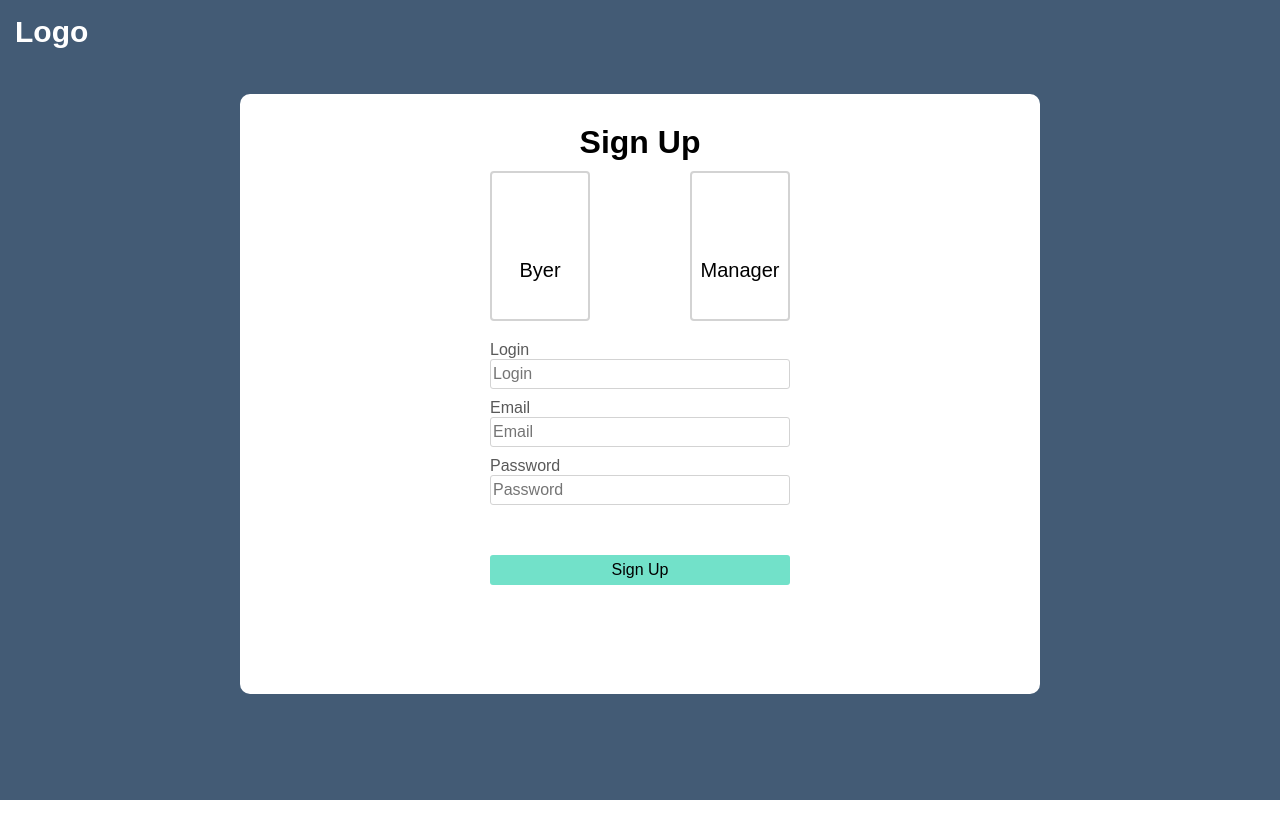
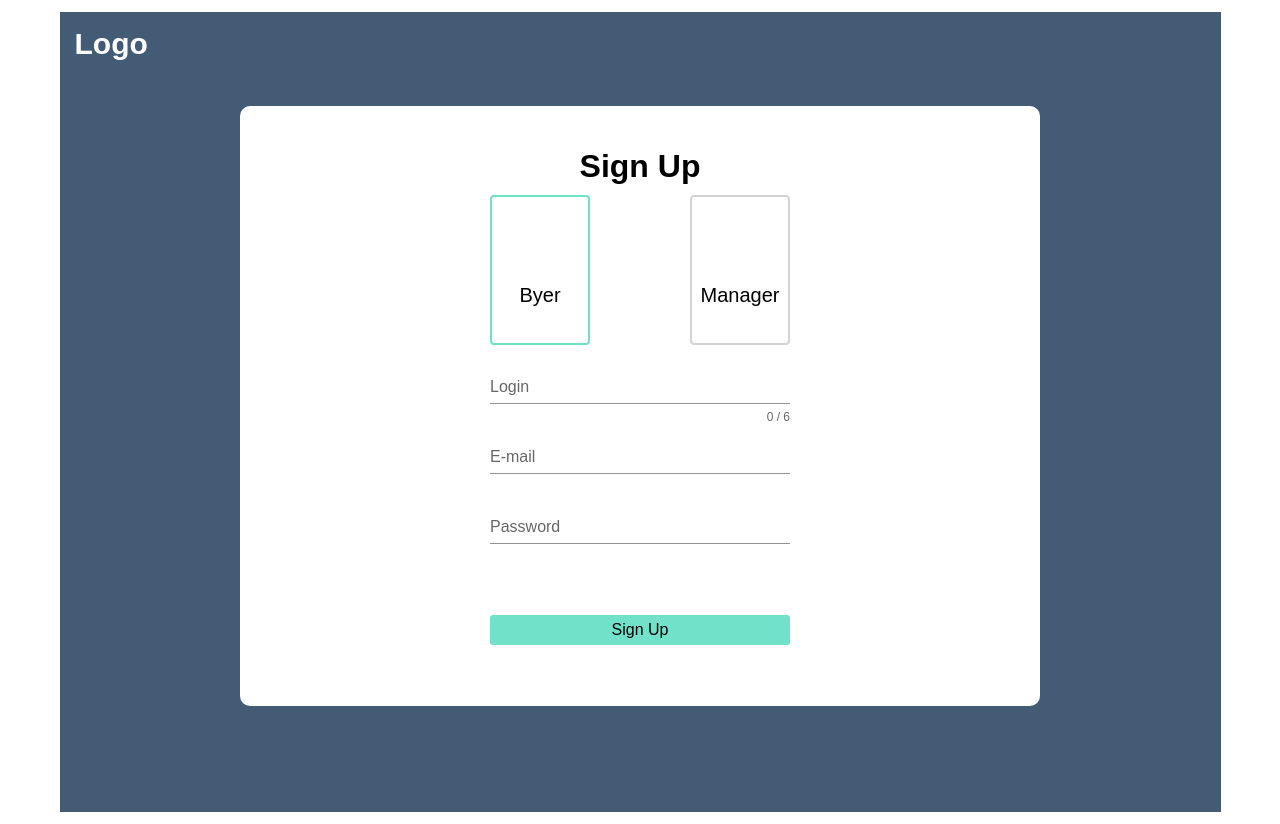
Before and after one commit to SPARSEKING/Auction-client, a Vue app: page /signup in a window 1280 px wide. Before the commit the page ends 800 px from the top, so only its background shows below. Built offline with nearby package versions, Linux system fonts and the light colour scheme.

Commit message:
feat: added inputs with vuetify add validation

```diff
--- a/package.json
+++ b/package.json
@@ -13,6 +13,7 @@
     "vue": "^2.6.11",
     "vue-router": "^3.2.0",
     "vuelidate": "^0.7.6",
+    "vuetify": "^2.4.0",
     "vuex": "^3.4.0"
   },
   "devDependencies": {
@@ -27,7 +28,10 @@
     "eslint-plugin-prettier": "^3.1.3",
     "eslint-plugin-vue": "^6.2.2",
     "prettier": "^1.19.1",
+    "sass": "^1.32.0",
+    "sass-loader": "^10.0.0",
     "vue-cli-plugin-vuetify": "~2.2.2",
-    "vue-template-compiler": "^2.6.11"
+    "vue-template-compiler": "^2.6.11",
+    "vuetify-loader": "^1.7.0"
   }
 }
--- a/public/index.html
+++ b/public/index.html
@@ -1,11 +1,13 @@
 <!DOCTYPE html>
-<html lang="">
+<html lang="en">
   <head>
     <meta charset="utf-8">
     <meta http-equiv="X-UA-Compatible" content="IE=edge">
     <meta name="viewport" content="width=device-width,initial-scale=1.0">
     <link rel="icon" href="<%= BASE_URL %>favicon.ico">
     <title><%= htmlWebpackPlugin.options.title %></title>
+    <link rel="stylesheet" href="https://fonts.googleapis.com/css?family=Roboto:100,300,400,500,700,900">
+    <link rel="stylesheet" href="https://cdn.jsdelivr.net/npm/@mdi/font@latest/css/materialdesignicons.min.css">
   </head>
   <body>
     <noscript>
--- a/src/main.js
+++ b/src/main.js
@@ -4,6 +4,7 @@ import router from "./router";
 import store from "./store";
 import Vuelidate from "vuelidate";
 import "@/assets/utils/reset.css";
+import vuetify from "./plugins/vuetify";
 
 //Plugins
 Vue.use(Vuelidate);
@@ -13,5 +14,6 @@ Vue.config.productionTip = false;
 new Vue({
   router,
   store,
+  vuetify,
   render: h => h(App)
 }).$mount("#app");
--- /dev/null
+++ b/src/plugins/vuetify.js
@@ -0,0 +1,6 @@
+import Vue from "vue";
+import Vuetify from "vuetify/lib/framework";
+
+Vue.use(Vuetify);
+
+export default new Vuetify({});
--- a/src/views/SignIn.vue
+++ b/src/views/SignIn.vue
@@ -9,18 +9,8 @@
         <div class="content">
           <h1 class="title">Sign In</h1>
           <p class="error-message">{{ signInMessage }}</p>
-          <div class="input-container">
-            <p>Login</p>
-            <input type="text" placeholder="Login" v-model="user.login" />
-          </div>
-          <div class="input-container">
-            <p>Password</p>
-            <input
-              type="password"
-              placeholder="Password"
-              v-model="user.password"
-            />
-          </div>
+          <v-text-field v-model="user.login" label="Login"></v-text-field>
+          <v-text-field v-model="user.password" label="Password"></v-text-field>
           <button @click="signIn(user)">Sign In</button>
         </div>
       </div>
--- a/src/views/SignUp.vue
+++ b/src/views/SignUp.vue
@@ -9,31 +9,47 @@
         <div class="content" @submit.prevent="">
           <h1 class="title">Sign Up</h1>
           <div class="category">
-            <button class="category-item">
+            <button
+              class="category-item"
+              :class="{ chonsen: newUser.seller == false }"
+              @click="newUser.seller = false"
+            >
               Byer
             </button>
-            <button class="category-item">
+            <button
+              class="category-item"
+              :class="{ chonsen: newUser.seller == true }"
+              @click="newUser.seller = true"
+            >
               Manager
             </button>
           </div>
           <p class="error-message">{{ authMessage }}</p>
-          <div class="input-container ">
-            <label>Login</label>
-            <input type="text" placeholder="Login" v-model="newUser.login" />
-          </div>
-          <div class="input-container">
-            <label>Email</label>
-            <input type="email" placeholder="Email" v-model="newUser.email" />
-          </div>
-          <div class="input-container form-item">
-            <label>Password</label>
-            <input
-              type="password"
-              placeholder="Password"
-              v-model="newUser.password"
-            />
-          </div>
-          <button class="button-sign-up" @click="signUp(newUser)">Sign Up</button>
+          <v-text-field
+            class="errorText"
+            v-model="newUser.login"
+            :counter="6"
+            :rules="loginRules"
+            label="Login"
+            required
+          ></v-text-field>
+          <v-text-field
+            v-model="newUser.email"
+            :rules="emailRules"
+            label="E-mail"
+            text-color:red
+            required
+          ></v-text-field>
+          <v-text-field
+            v-model="newUser.password"
+            :rules="passwordRules"
+            label="Password"
+            color="error"
+            required
+          ></v-text-field>
+          <button class="button-sign-up" @click="signUp(newUser), validate">
+            Sign Up
+          </button>
         </div>
       </div>
     </div>
@@ -51,29 +67,50 @@ export default {
         password: "",
         email: "",
         seller: false
-      }
+      },
+      loginRules: [
+        v => !!v || "Login is required",
+        v => (v && v.length >= 6) || "Login must be less than 6 characters"
+      ],
+      emailRules: [
+        v => !!v || "E-mail is required",
+        v => /.+@.+\..+/.test(v) || "E-mail must be valid"
+      ],
+      passwordRules: [
+        v => !!v || "Password is required",
+        v => (v && v.length >= 8) || "Password must be less than 8 characters"
+      ]
     };
   },
   computed: {
-    ...mapGetters(["authMessage", "dis"])
+    ...mapGetters(["authMessage"])
   },
   methods: {
     signUp(newUser) {
-      if (this.$v.$invalid) {
-        this.$v.$touch();
-        return;
-      }
       this.$store.dispatch("signUp", newUser);
+      this.newUser.login = this.newUser.email = this.newUser.password = "";
+    },
+    validate() {
+      this.$refs.form.validate();
     }
   }
 };
 </script>
 
 <style scoped>
+.error--text {
+  color: #ff5252 !important;
+  caret-color: #ff5252 !important;
+}
+
 .wrapper {
   font-family: Arial, Helvetica, sans-serif;
   background-color: #435b75;
   height: 100vh;
+}
+
+.chonsen {
+  border: 2px solid #72e1c9 !important;
 }
 
 .logo {
@@ -124,30 +161,10 @@ export default {
   text-align: center;
   padding-top: 50px;
   font-size: 20px;
-  cursor: pointer;
-  user-select: none;
-  outline: none;
-  transition: border 9999999s;
-}
-
-.category-item:active {
-  border-color: #72e1c9;
-  transition: border 0s;
 }
 
 .title {
   text-align: center;
-}
-
-input {
-  width: 100%;
-  border: 1px solid #d3d3d3;
-  border-radius: 3px;
-  height: 30px;
-}
-.input-container {
-  margin-top: 10px;
-  color: #595959;
 }
 
 .button-sign-up {
@@ -158,7 +175,10 @@ input {
   height: 30px;
 }
 
-p {
-  margin: 5px;
+.error-message {
+  padding-top: 10px;
+  color: rgb(238, 79, 79);
+  text-align: center;
+  font-size: 13px;
 }
 </style>
--- /dev/null
+++ b/vue.config.js
@@ -0,0 +1,3 @@
+module.exports = {
+  transpileDependencies: ["vuetify"]
+};
```
Also changed, not shown: src/assets/logo.svg (added), 1 other file (tests, documents, lock files or other folders).
